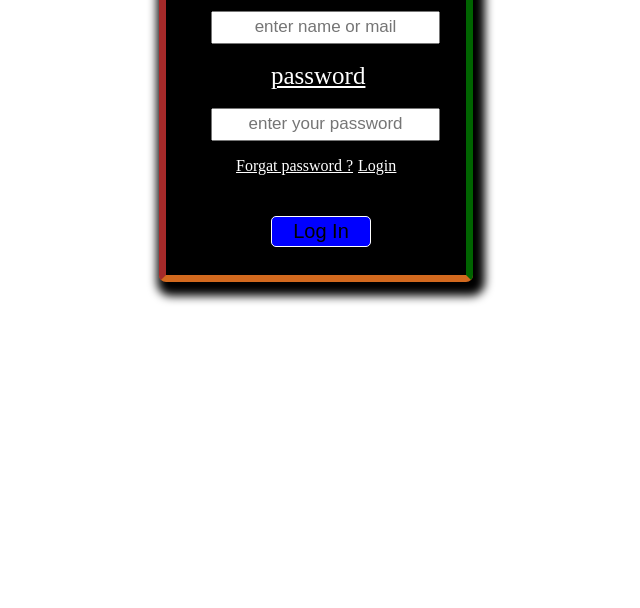
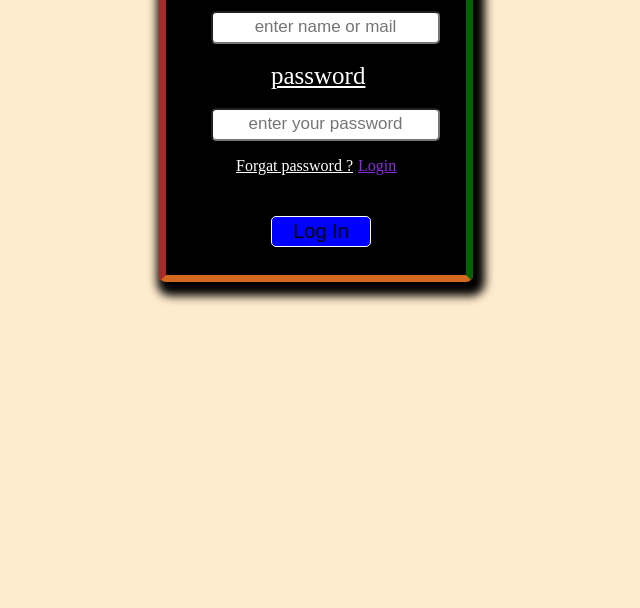
Before and after one commit to kunaldec022002/Instagram-Login, a plain HTML site: page index.html in a window 1280 px wide. Shown: the part 192-800 px from the top of the page, without its empty margins (324-964 px from the left). Drawn offline with Linux system fonts and the light colour scheme.

Commit message:
initial commit in index.html

```diff
--- a/CSS/style.css
+++ b/CSS/style.css
@@ -1,4 +1,7 @@
-
+body
+{
+    background-color: blanchedalmond;
+}
 .container
 {
     background-color: #000000;
@@ -28,6 +31,7 @@
 {
     text-align: center;
     margin-left: 45px;
+    border-radius: 5px;
     font-size: 17px;
     height: 27px;
 }
@@ -40,7 +44,6 @@
     padding: 5px;
     color: white;
     text-decoration: underline;
-
 }
 
 .form:hover
@@ -61,9 +64,8 @@
 
 .login-btn-1
 {
-    color: white;
+    color:blueviolet;
     margin-left: 5px;
-
 }
 .login-btn-1:hover
 {
@@ -80,7 +82,6 @@
     border: 1px solid white;
     border-radius: 5px;
     width: 100px;
-
 }
 
 .login-btn-2:hover
```
